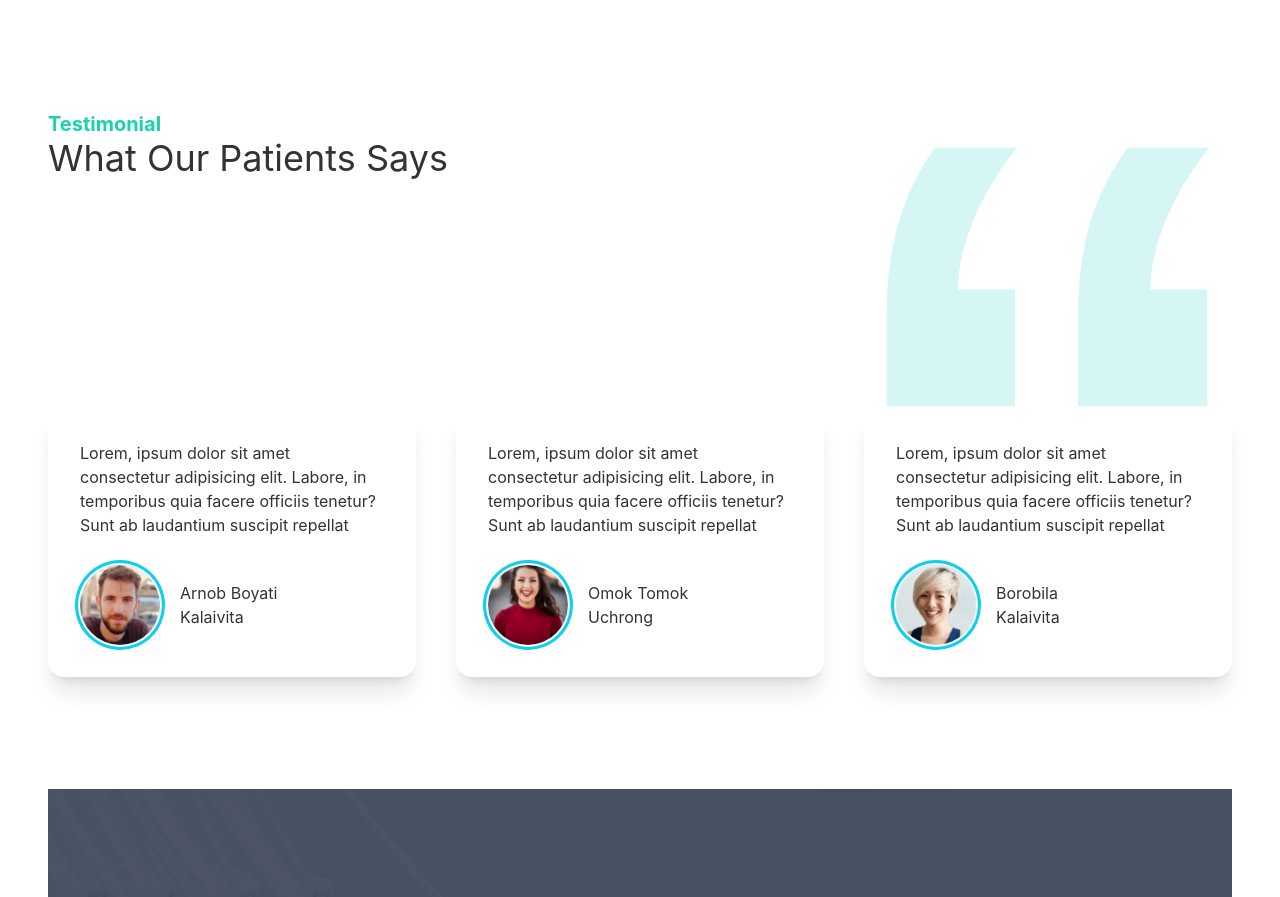
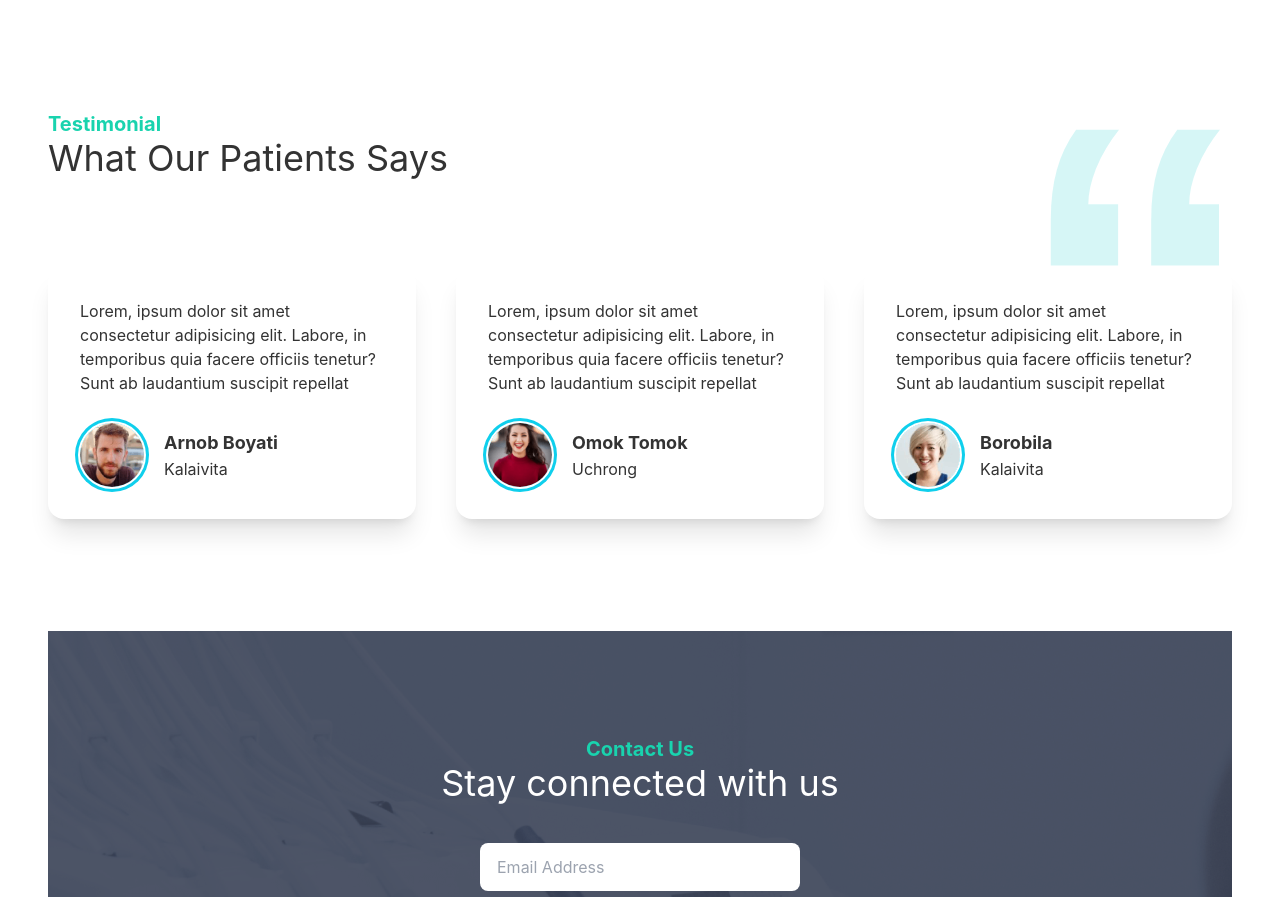
Before and after one commit to rakibul-wdp/doctors-portal, a React (Create React App) app: page / in a window 1280 px wide. Shown: the part 2371-3268 px from the top of the page. Built offline with nearby package versions, Linux system fonts and the light colour scheme.

Commit message:
edit some change with video

```diff
--- a/src/Pages/Home/PatientReview.js
+++ /dev/null
@@ -1,24 +0,0 @@
-import React from 'react';
-
-const PatientReview = ({ patient }) => {
-  return (
-    <div className='card bg-base-100 shadow-xl'>
-      <div className='card-body'>
-        <p className='mb-5'>{patient.description}</p>
-        <div className='flex items-center'>
-          <div className='avatar'>
-            <div className='w-20 rounded-full ring ring-primary ring-offset-base-100 ring-offset-2'>
-              <img src={patient.img} alt='' />
-            </div>
-          </div>
-          <div className='ml-5'>
-            <h4>{patient.name}</h4>
-            <h5>{patient.place}</h5>
-          </div>
-        </div>
-      </div>
-    </div>
-  );
-};
-
-export default PatientReview;
--- /dev/null
+++ b/src/Pages/Home/Review.js
@@ -0,0 +1,24 @@
+import React from 'react';
+
+const Review = ({ review }) => {
+  return (
+    <div className='card lg:max-w-lg bg-base-100 shadow-xl'>
+      <div className='card-body'>
+        <p className='mb-5'>{review.review}</p>
+        <div className='flex items-center'>
+          <div className='avatar'>
+            <div className='w-16 rounded-full ring ring-primary ring-offset-base-100 ring-offset-2'>
+              <img src={review.img} alt='' />
+            </div>
+          </div>
+          <div className='ml-5'>
+            <h4 className='text-lg font-bold'>{review.name}</h4>
+            <h5>{review.location}</h5>
+          </div>
+        </div>
+      </div>
+    </div>
+  );
+};
+
+export default Review;
--- a/src/Pages/Home/Testimonial.js
+++ b/src/Pages/Home/Testimonial.js
@@ -3,52 +3,52 @@ import quote from '../../assets/icons/quote.svg';
 import people1 from '../../assets/images/people1.png';
 import people2 from '../../assets/images/people2.png';
 import people3 from '../../assets/images/people3.png';
-import PatientReview from './PatientReview';
+import Review from './Review';
 
 const Testimonial = () => {
-  const patientsSays = [
+  const reviews = [
     {
       _id: 1,
       name: 'Arnob Boyati',
       img: people1,
-      place: 'Kalaivita',
-      description:
+      location: 'Kalaivita',
+      review:
         'Lorem, ipsum dolor sit amet consectetur adipisicing elit. Labore, in temporibus quia facere officiis tenetur? Sunt ab laudantium suscipit repellat',
     },
     {
       _id: 2,
       name: 'Omok Tomok',
       img: people2,
-      place: 'Uchrong',
-      description:
+      location: 'Uchrong',
+      review:
         'Lorem, ipsum dolor sit amet consectetur adipisicing elit. Labore, in temporibus quia facere officiis tenetur? Sunt ab laudantium suscipit repellat',
     },
     {
       _id: 3,
       name: 'Borobila',
       img: people3,
-      place: 'Kalaivita',
-      description:
+      location: 'Kalaivita',
+      review:
         'Lorem, ipsum dolor sit amet consectetur adipisicing elit. Labore, in temporibus quia facere officiis tenetur? Sunt ab laudantium suscipit repellat',
     },
   ];
   return (
-    <div>
+    <section>
       <div className='flex justify-between'>
         <div>
           <h3 className='text-xl font-bold text-secondary'>Testimonial</h3>
           <h2 className='text-4xl'>What Our Patients Says</h2>
         </div>
         <div>
-          <img src={quote} alt='' />
+          <img className='w-24 lg:w-48' src={quote} alt='' />
         </div>
       </div>
       <div className='grid sm:grid-cols-1 lg:grid-cols-3 md:grid-cols-2 gap-10'>
-        {patientsSays.map((patient) => (
-          <PatientReview key={patient._id} patient={patient} />
+        {reviews.map((review) => (
+          <Review key={review._id} review={review} />
         ))}
       </div>
-    </div>
+    </section>
   );
 };
 
```
